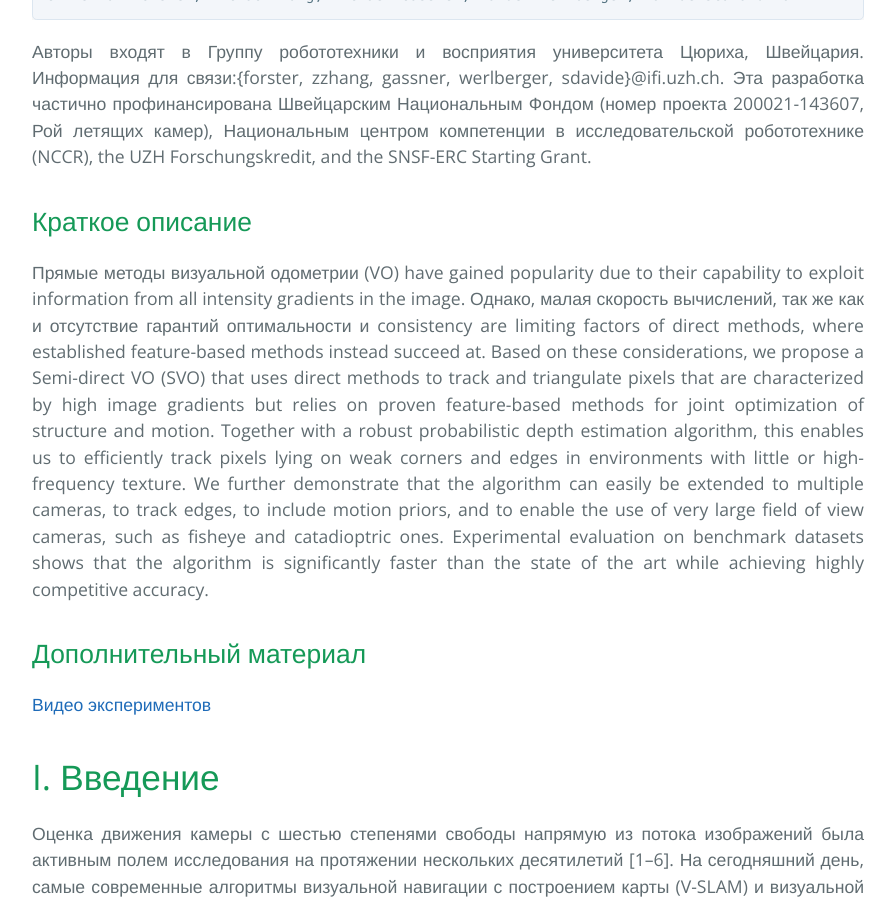
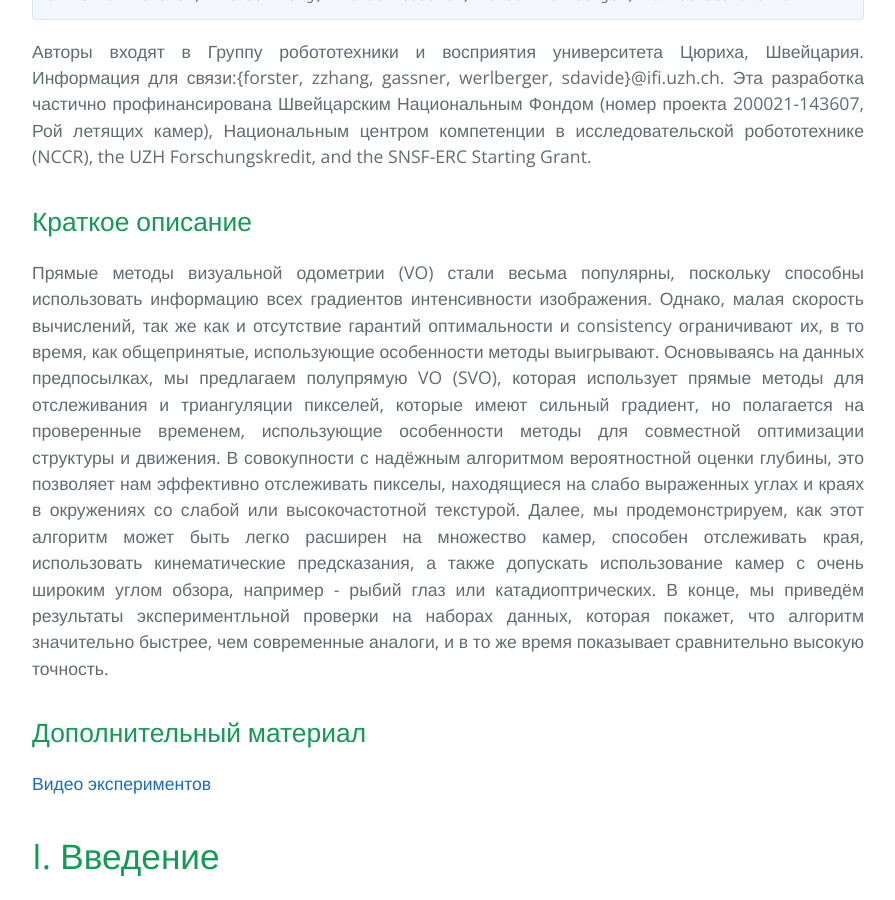
Before and after one commit to i-v-s/slam, a Jekyll site: the page built from svo2.md, in a window 1280 px wide and 900 px high, scrolled down 608 px. Shown: the whole window, without its empty margins (192-1087 px from the left). Built offline with Jekyll 4.4.1, drawn with Linux system fonts in a browser that asks for light colours; our own code applies the rules of GitHub Pages for plain Markdown files.

Commit message:
Обновлено svo2.md

```diff
--- a/svo2.md
+++ b/svo2.md
@@ -10,24 +10,23 @@ the UZH Forschungskredit, and the SNSF-ERC Starting Grant.
 
 ## Краткое описание
 
-Прямые методы визуальной одометрии (VO) have
-gained popularity due to their capability to exploit information
-from all intensity gradients in the image. Однако, малая скорость вычислений, так же как и отсутствие гарантий оптимальности и consistency are limiting factors of direct methods, where
-established feature-based methods instead succeed at. Based on
-these considerations, we propose a Semi-direct VO (SVO) that
-uses direct methods to track and triangulate pixels that are
-characterized by high image gradients but relies on proven
-feature-based methods for joint optimization of structure and
-motion. Together with a robust probabilistic depth estimation
-algorithm, this enables us to efficiently track pixels lying on weak
-corners and edges in environments with little or high-frequency
-texture. We further demonstrate that the algorithm can easily be
-extended to multiple cameras, to track edges, to include motion
-priors, and to enable the use of very large field of view cameras,
-such as fisheye and catadioptric ones. Experimental evaluation
-on benchmark datasets shows that the algorithm is significantly
-faster than the state of the art while achieving highly competitive
-accuracy.
+Прямые методы визуальной одометрии (VO)
+стали весьма популярны, поскольку способны использовать информацию
+всех градиентов интенсивности изображения. Однако, малая скорость вычислений, так же как и отсутствие гарантий оптимальности и consistency ограничивают их, в то время, как
+общепринятые, использующие особенности методы выигрывают. Основываясь на данных предпосылках,
+мы предлагаем полупрямую VO (SVO), которая
+использует прямые методы для отслеживания и триангуляции пикселей, которые
+имеют сильный градиент, но полагается на проверенные временем,
+использующие особенности методы для совместной оптимизации структуры и
+движения. В совокупности с надёжным алгоритмом вероятностной оценки глубины,
+это позволяет нам эффективно отслеживать пикселы, находящиеся на слабо выраженных
+углах и краях в окружениях со слабой или высокочастотной
+текстурой. Далее, мы продемонстрируем, как этот алгоритм может быть легко
+расширен на множество камер, способен отслеживать края, использовать кинематические
+предсказания, а также допускать использование камер с очень широким углом обзора,
+например - рыбий глаз или катадиоптрических. В конце, мы приведём результаты экспериментльной проверки
+на наборах данных, которая покажет, что алгоритм значительно
+быстрее, чем современные аналоги, и в то же время показывает сравнительно высокую точность.
 
 ## Дополнительный материал
 [Видео экспериментов](https://youtu.be/hR8uq1RTUfA)
```
